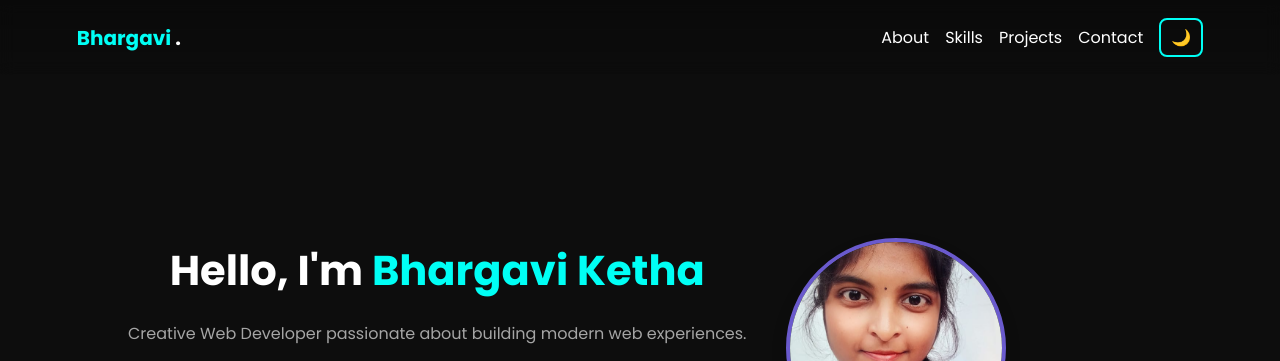
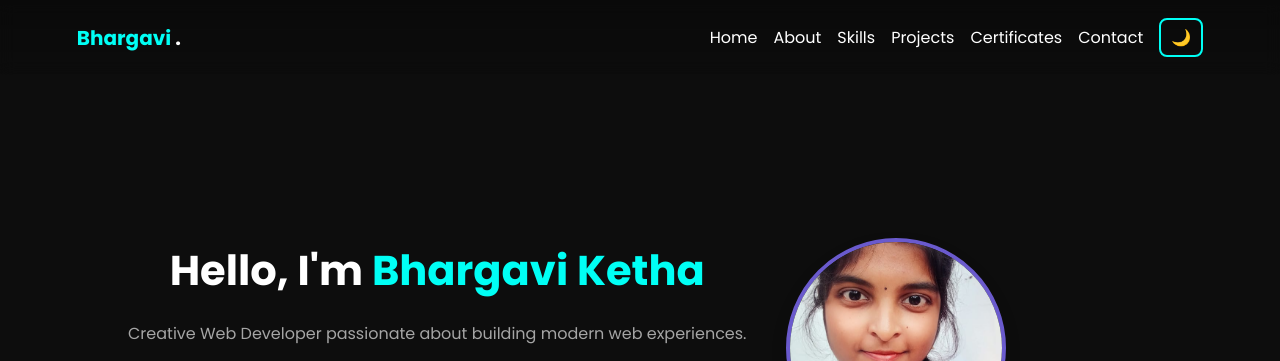
Before and after one commit to kethabhargavi/bhargavi-portfolio, a plain HTML site: page index.html in a window 1280 px wide. Shown: the top 361 px of the page. Drawn offline with Linux system fonts and the light colour scheme.

Commit message:
Update index.html

```diff
--- a/index.html
+++ b/index.html
@@ -12,9 +12,11 @@
       <div class="logo">Bhargavi<span class="dot">.</span></div>
     </div>
    <ul class="nav-right">
+  <li><a href="#home">Home</a></li>
   <li><a href="#about">About</a></li>
   <li><a href="#skills">Skills</a></li>
   <li><a href="#projects">Projects</a></li>
+  <li><a href="#certifications">Certificates</a></li>
   <li><a href="#contact">Contact</a></li>
   <li><button id="themeToggle" class="theme-btn" aria-label="Toggle theme">🌙</button></li>
 </ul>
```
Lines whose indentation alone changed are shown as unchanged.
